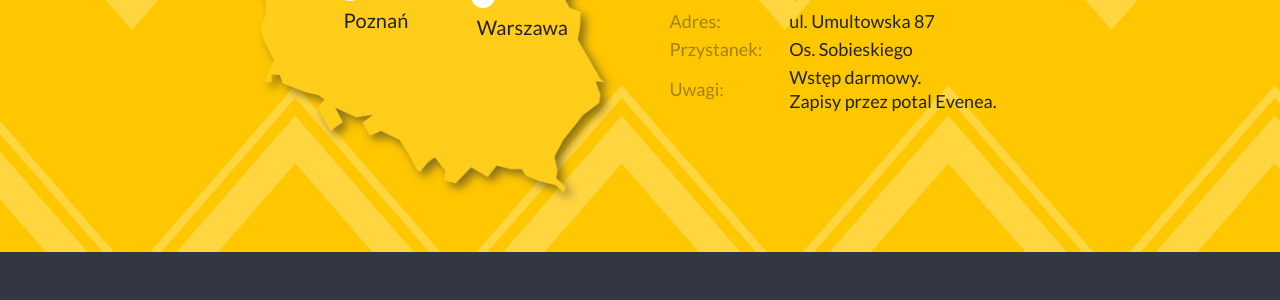
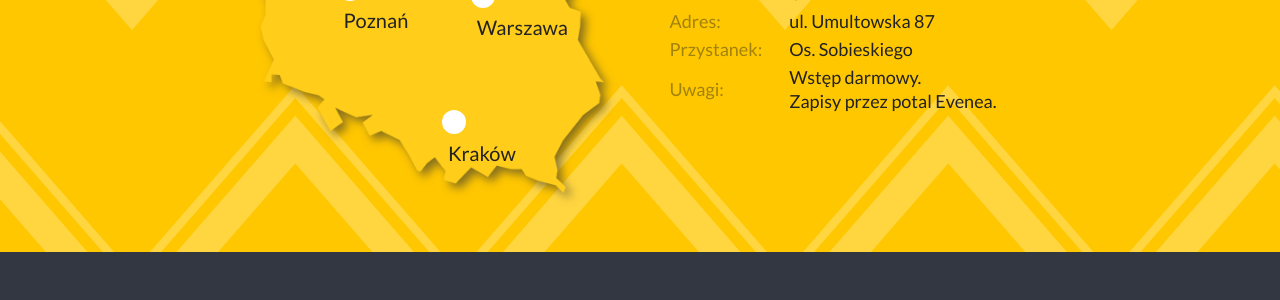
Before and after one commit to sealcode/tipi-ux-website, a Jekyll site: the page built from index.html, in a window 1280 px wide. Shown: the part 1740-2040 px from the top of the page. Built offline with Jekyll 4.4.1, drawn with Linux system fonts in a browser that asks for light colours; nearby versions of some CDN libraries.

Commit message:
Add Kraków to map

```diff
--- a/_includes/footer.html
+++ b/_includes/footer.html
@@ -25,7 +25,7 @@
 						</tr>
 						<tr class="contact-table-tr">
 							<td class="contact-table-td-1"><i class="fa fa-envelope"></i></td>
-							<td class="contact-table-td-2"><a class="mailto" href="mailto:mail@mail.com">uxtipi@gmail.com</td>
+							<td class="contact-table-td-2"><a class="mailto" href="mailto:uxtipi@gmail.com">uxtipi@gmail.com</td>
 						</tr>
 						<tr class="contact-table-tr">
 							<!-- <td class="contact-cities contact-table-td-2" colspan="2">Przejdź do kontaktu z poszczególnymi miastami</td> -->
--- a/css/index-style.css
+++ b/css/index-style.css
@@ -239,6 +239,11 @@
 	#poznan {
 		left: 21%;
 		top: 37%;
+	}
+
+	#krakow {
+		top: 74%;
+		left: 50%;
 	}
 
 	.map-info {
--- a/index.html
+++ b/index.html
@@ -60,6 +60,10 @@
 			<a class="city-link" id="warszawa">
 				<div class="city-link-div"></div>
 				<p>Warszawa</p>
+			</a>
+			<a class="city-link" id="krakow">
+				<div class="city-link-div"></div>
+				<p>Kraków</p>
 			</a>
 		</div>
 		<div class="map-info" id="gdynia-map">
@@ -149,6 +153,35 @@
 			</table>
 			<!-- <button class="meetings shadows">Przejdź do spotkań</button> -->
 		</div>
+		<div class="map-info" id="krakow-map">
+			<table class="map-info-table">
+				<thead class="header-table">
+					<tr>
+					<th></th>
+						<th class="city-title">Kraków</th>
+					</tr>
+				</thead>
+				<tbody class="body-table">
+					<tr>
+						<td class="data">Miejsce: </td>
+						<td class="data-info">Będzie podane później :)</td>
+					</tr>
+					<tr>
+						<td class="data">Adres: </td>
+						<td class="data-info">Będzie podany później :)</td>
+					</tr>
+					<tr>
+						<td class="data">Przystanek: </td>
+						<td class="data-info">Będzie podany później :)</td>
+					</tr>
+					<tr>
+						<td class="data">Uwagi: </td>
+						<td class="data-info">Wstęp darmowy.<br>Zapisy przez potal Evenea.</td>
+					</tr>
+				</tbody>
+			</table>
+			<!-- <button class="meetings shadows">Przejdź do spotkań</button> -->
+		</div>
 	</div>
 	</div>
 	<div class="section-four">
--- a/javascript/app.js
+++ b/javascript/app.js
@@ -1,25 +1,37 @@
 document.getElementById("gdynia-map").style.display = "none";
 document.getElementById("warszawa-map").style.display = "none";
+document.getElementById("krakow-map").style.display = "none";
 document.getElementById("poznan-map").style.display = "block";
 
 var gdynia=document.getElementById("gdynia");
 var warszawa=document.getElementById("warszawa");
 var poznan=document.getElementById("poznan");
+var krakow=document.getElementById("krakow");
 
 function showGdynia() {
 	document.getElementById("gdynia-map").style.display = "block";
 	document.getElementById("warszawa-map").style.display = "none";
 	document.getElementById("poznan-map").style.display = "none";
+	document.getElementById("krakow-map").style.display = "none";
 }
 
 function showWarszawa() {
 	document.getElementById("warszawa-map").style.display = "block";
 	document.getElementById("gdynia-map").style.display = "none";
 	document.getElementById("poznan-map").style.display = "none";
+	document.getElementById("krakow-map").style.display = "none";
 }
 
 function showPoznan() {
 	document.getElementById("poznan-map").style.display = "block";
+	document.getElementById("gdynia-map").style.display = "none";
+	document.getElementById("warszawa-map").style.display = "none";
+	document.getElementById("krakow-map").style.display = "none";
+}
+
+function showKrakow() {
+	document.getElementById("krakow-map").style.display = "block";
+	document.getElementById("poznan-map").style.display = "none";
 	document.getElementById("gdynia-map").style.display = "none";
 	document.getElementById("warszawa-map").style.display = "none";
 }
@@ -27,3 +39,4 @@
 gdynia.onclick = showGdynia;
 warszawa.onclick = showWarszawa;
 poznan.onclick = showPoznan;
+krakow.onclick = showKrakow;
```
